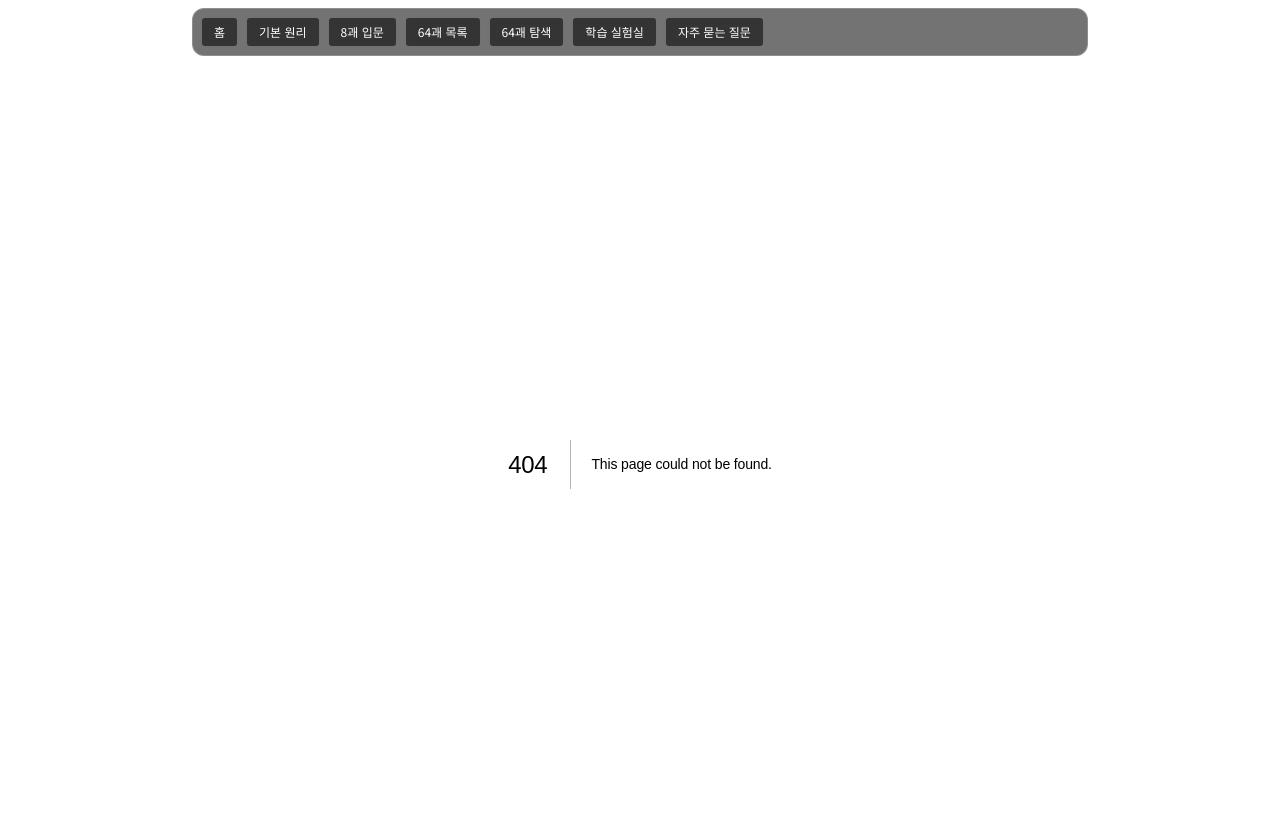
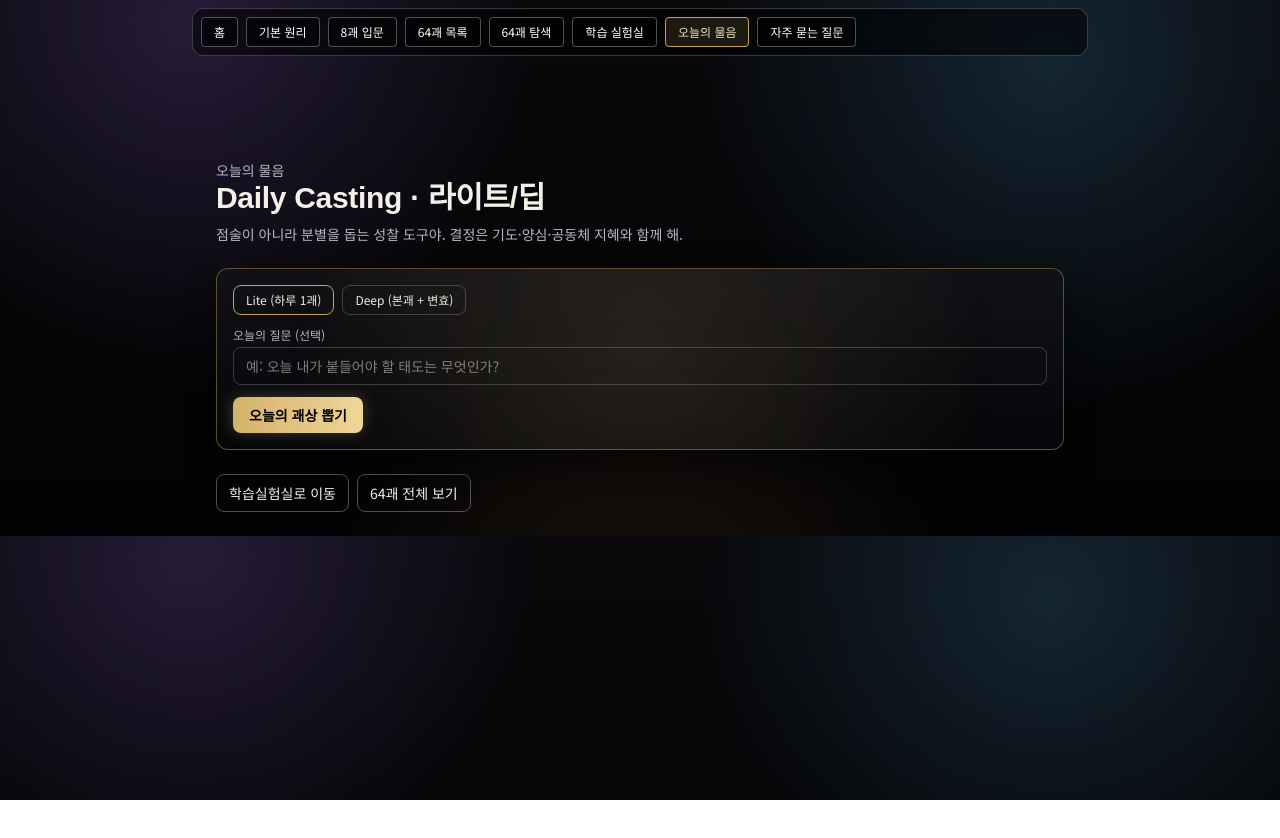
Before and after one commit to kinddragon1224/iching-learning-web, a Next.js app: page /daily in a window 1280 px wide. Before the commit this address had no page. Shown: the top 838 px of the page. After the commit the page ends 800 px from the top, so only its background shows below. Built offline with nearby package versions, Linux system fonts and the light colour scheme.

Commit message:
feat: 오늘의 물음(Daily Casting) 라이트/딥 모드 및 화려한 모션 추가

```diff
--- /dev/null
+++ b/app/daily/page.tsx
@@ -0,0 +1,147 @@
+"use client";
+
+import Link from "next/link";
+import { useMemo, useState } from "react";
+import { HEXAGRAMS } from "@/data/hexagrams";
+import { getHexagramContent } from "@/lib/card-index";
+import { HexagramLinesOverlay } from "@/components/HexagramLinesOverlay";
+
+function randId() {
+  return Math.floor(Math.random() * 64) + 1;
+}
+
+function flipLine(lines: number[], lineNo: number) {
+  return lines.map((v, i) => (i === lineNo - 1 ? (v === 1 ? 0 : 1) : v));
+}
+
+function sameLines(a: number[], b: number[]) {
+  return a.length === b.length && a.every((v, i) => v === b[i]);
+}
+
+function findHexIdByLines(target: number[]) {
+  for (let id = 1; id <= 64; id += 1) {
+    const lines = getHexagramContent(id).lines;
+    if (sameLines(lines, target)) return id;
+  }
+  return null;
+}
+
+export default function DailyPage() {
+  const [mode, setMode] = useState<"lite" | "deep">("lite");
+  const [question, setQuestion] = useState("");
+  const [draw, setDraw] = useState<{ baseId: number; lineNo?: number; changedId?: number } | null>(null);
+
+  const baseHex = useMemo(() => (draw ? HEXAGRAMS.find((h) => h.id === draw.baseId) ?? null : null), [draw]);
+  const changedHex = useMemo(
+    () => (draw?.changedId ? HEXAGRAMS.find((h) => h.id === draw.changedId) ?? null : null),
+    [draw]
+  );
+
+  const baseLines = useMemo(() => (draw ? getHexagramContent(draw.baseId).lines : [1, 1, 1, 1, 1, 1]), [draw]);
+  const changedLines = useMemo(() => {
+    if (!draw?.lineNo) return null;
+    return flipLine(baseLines, draw.lineNo);
+  }, [draw, baseLines]);
+
+  const doCast = () => {
+    const baseId = randId();
+    if (mode === "lite") {
+      setDraw({ baseId });
+      return;
+    }
+
+    const lineNo = Math.floor(Math.random() * 6) + 1;
+    const base = getHexagramContent(baseId).lines;
+    const changed = flipLine(base, lineNo);
+    const changedId = findHexIdByLines(changed) ?? undefined;
+    setDraw({ baseId, lineNo, changedId });
+  };
+
+  return (
+    <main className="mx-auto max-w-4xl space-y-6 p-6 pt-24 daily-cast-enter">
+      <header>
+        <p className="text-sm text-[var(--text-muted)]">오늘의 물음</p>
+        <h1 className="text-3xl font-bold">Daily Casting · 라이트/딥</h1>
+        <p className="mt-2 text-sm text-[var(--text-muted)]">
+          점술이 아니라 분별을 돕는 성찰 도구야. 결정은 기도·양심·공동체 지혜와 함께 해.
+        </p>
+      </header>
+
+      <section className="paper-panel rounded-xl p-4 space-y-3 text-sm daily-glow-panel">
+        <div className="flex flex-wrap gap-2">
+          <button
+            type="button"
+            onClick={() => setMode("lite")}
+            className={`rounded-lg border px-3 py-1.5 text-xs ${mode === "lite" ? "border-[var(--gold-line)]" : "border-white/20"}`}
+          >
+            Lite (하루 1괘)
+          </button>
+          <button
+            type="button"
+            onClick={() => setMode("deep")}
+            className={`rounded-lg border px-3 py-1.5 text-xs ${mode === "deep" ? "border-[var(--gold-line)]" : "border-white/20"}`}
+          >
+            Deep (본괘 + 변효)
+          </button>
+        </div>
+
+        <label className="block">
+          <p className="mb-1 text-xs text-[var(--text-muted)]">오늘의 질문 (선택)</p>
+          <input
+            value={question}
+            onChange={(e) => setQuestion(e.target.value)}
+            placeholder="예: 오늘 내가 붙들어야 할 태도는 무엇인가?"
+            className="w-full rounded-lg border border-white/20 bg-transparent px-3 py-2"
+          />
+        </label>
+
+        <button onClick={doCast} className="daily-cast-btn rounded-lg px-4 py-2 text-sm font-semibold text-black">
+          오늘의 괘상 뽑기
+        </button>
+      </section>
+
+      {draw && baseHex && (
+        <section className="grid gap-4 md:grid-cols-2">
+          <div className="paper-panel rounded-xl p-4 space-y-3 daily-card-pop">
+            <p className="text-xs text-[var(--text-muted)]">본괘</p>
+            <div className="flex justify-center py-2">
+              <HexagramLinesOverlay lines={baseLines} size="small" styleVariant="gold" />
+            </div>
+            <p className="text-center font-semibold">#{baseHex.id} {baseHex.nameKo}</p>
+            {question ? <p className="text-xs text-[var(--text-muted)]">질문: {question}</p> : null}
+            <div className="pt-1">
+              <Link href={`/hexagram/${baseHex.id}`} className="rounded-lg border border-white/30 px-3 py-1.5 text-xs">
+                본괘 상세 보기
+              </Link>
+            </div>
+          </div>
+
+          {mode === "deep" && (
+            <div className="paper-panel rounded-xl p-4 space-y-3 daily-card-pop" style={{ animationDelay: "120ms" }}>
+              <p className="text-xs text-[var(--text-muted)]">변화 해석</p>
+              <p className="text-sm">변효: <b>{draw.lineNo}효</b></p>
+              <div className="flex justify-center py-2">
+                <HexagramLinesOverlay lines={changedLines ?? baseLines} size="small" styleVariant="gold" />
+              </div>
+              {changedHex ? (
+                <>
+                  <p className="text-center font-semibold">변괘 #{changedHex.id} {changedHex.nameKo}</p>
+                  <Link href={`/hexagram/${changedHex.id}`} className="rounded-lg border border-white/30 px-3 py-1.5 text-xs">
+                    변괘 상세 보기
+                  </Link>
+                </>
+              ) : (
+                <p className="text-xs text-[var(--text-muted)]">변괘 매핑 준비 중</p>
+              )}
+            </div>
+          )}
+        </section>
+      )}
+
+      <div className="flex flex-wrap gap-2 text-sm">
+        <Link href="/studio" className="rounded-lg border border-white/30 px-3 py-2">학습실험실로 이동</Link>
+        <Link href="/hexagrams" className="rounded-lg border border-white/30 px-3 py-2">64괘 전체 보기</Link>
+      </div>
+    </main>
+  );
+}
--- a/app/globals.css
+++ b/app/globals.css
@@ -364,6 +364,54 @@ h3 {
   100% { opacity: 1; transform: scale(1); }
 }
 
+.daily-cast-enter {
+  animation: dailyEnter 420ms ease-out;
+}
+
+.daily-glow-panel {
+  position: relative;
+  overflow: hidden;
+}
+
+.daily-glow-panel::after {
+  content: "";
+  position: absolute;
+  inset: -40% -30%;
+  background: radial-gradient(circle, rgba(212, 178, 106, 0.16), transparent 52%);
+  animation: dailyAura 4.2s ease-in-out infinite;
+  pointer-events: none;
+}
+
+.daily-cast-btn {
+  background: linear-gradient(90deg, #d4b26a, #f1d79b);
+  box-shadow: 0 0 16px rgba(212, 178, 106, 0.28);
+  transition: transform 160ms ease, box-shadow 160ms ease;
+}
+
+.daily-cast-btn:hover {
+  transform: translateY(-1px) scale(1.01);
+  box-shadow: 0 0 20px rgba(212, 178, 106, 0.4);
+}
+
+.daily-card-pop {
+  animation: dailyCardPop 360ms ease-out both;
+}
+
+@keyframes dailyEnter {
+  from { opacity: 0; transform: translateY(10px); }
+  to { opacity: 1; transform: translateY(0); }
+}
+
+@keyframes dailyAura {
+  0%, 100% { opacity: 0.5; transform: scale(0.98); }
+  50% { opacity: 1; transform: scale(1.02); }
+}
+
+@keyframes dailyCardPop {
+  0% { opacity: 0; transform: translateY(8px) scale(0.98); }
+  100% { opacity: 1; transform: translateY(0) scale(1); }
+}
+
 @media (prefers-reduced-motion: reduce) {
   .studio-answer-btn,
   .studio-answer-correct,
@@ -376,7 +424,10 @@ h3 {
   .relation-line,
   .relation-core,
   .hex-from-studio,
-  .hex-hero-pop {
+  .hex-hero-pop,
+  .daily-cast-enter,
+  .daily-glow-panel::after,
+  .daily-card-pop {
     animation: none !important;
     transition: none !important;
     transform: none !important;
--- a/app/layout.tsx
+++ b/app/layout.tsx
@@ -41,6 +41,7 @@ export default function RootLayout({
             <Link href="/hexagrams" className="shrink-0 rounded border border-white/30 bg-black/55 px-3 py-1.5 text-xs text-white">64괘 목록</Link>
             <Link href="/explore" className="shrink-0 rounded border border-white/30 bg-black/55 px-3 py-1.5 text-xs text-white">64괘 탐색</Link>
             <Link href="/studio" className="shrink-0 rounded border border-white/30 bg-black/55 px-3 py-1.5 text-xs text-white">학습 실험실</Link>
+            <Link href="/daily" className="shrink-0 rounded border border-[var(--gold-line)] bg-[rgba(212,178,106,0.12)] px-3 py-1.5 text-xs text-[#f3e4be]">오늘의 물음</Link>
             <Link href="/faq" className="shrink-0 rounded border border-white/30 bg-black/55 px-3 py-1.5 text-xs text-white">자주 묻는 질문</Link>
           </div>
         </nav>
```
